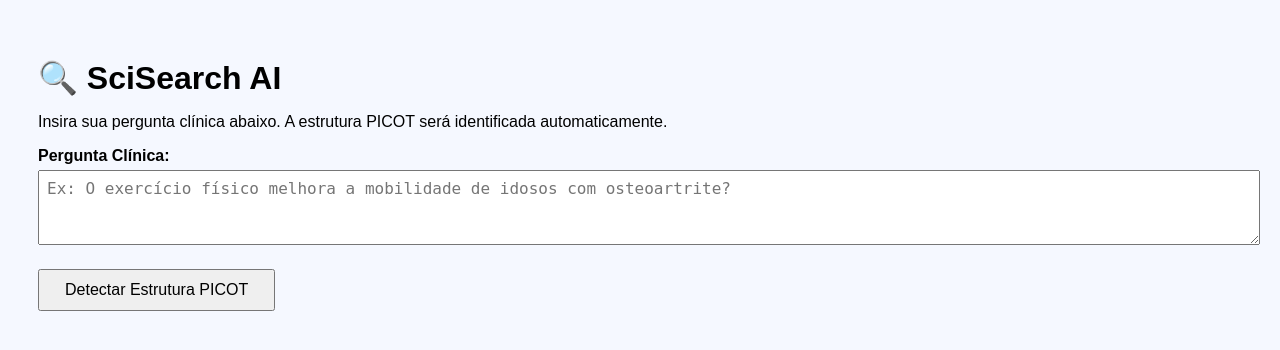
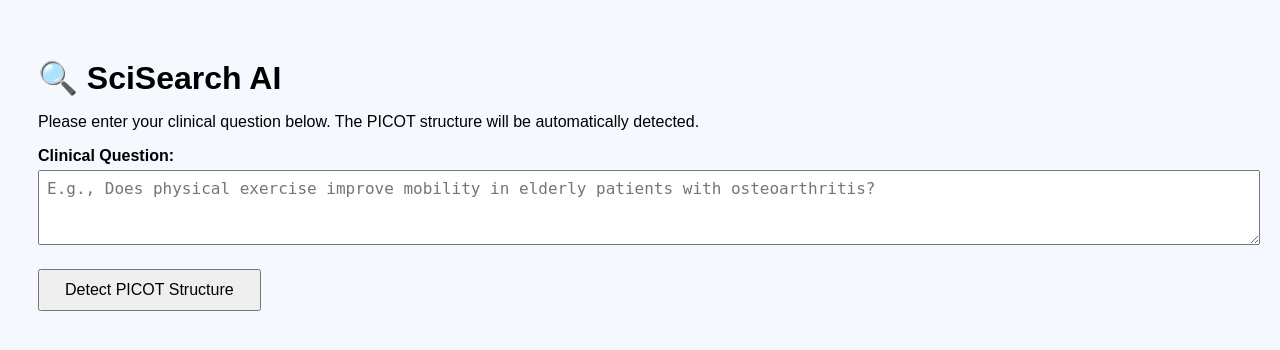
Before and after one commit to scisearch-ai/scisearch-ai, a Flask app: page / in a window 1280 px wide. Shown: the top 350 px of the page. Run offline with Flask 3, Linux system fonts and the light colour scheme; parts of the project's set-up code (start-up, migrations or seed data) failed here and were passed over.

Commit message:
Update index.html

```diff
--- a/scisearch-ai_plus_final_ready/templates/index.html
+++ b/scisearch-ai_plus_final_ready/templates/index.html
@@ -1,9 +1,9 @@
 <!DOCTYPE html>
-<html lang="pt">
+<html lang="en">
 <head>
   <meta charset="UTF-8">
   <meta name="viewport" content="width=device-width, initial-scale=1.0">
-  <title>SciSearch AI - Sistema Inteligente PICOT</title>
+  <title>SciSearch AI - Intelligent PICOT System</title>
   <style>
     body {
       font-family: Arial, sans-serif;
@@ -50,44 +50,44 @@
 <body>
 
   <h1>🔍 SciSearch AI</h1>
-  <p>Insira sua pergunta clínica abaixo. A estrutura PICOT será identificada automaticamente.</p>
+  <p>Please enter your clinical question below. The PICOT structure will be automatically detected.</p>
 
   <div class="section">
-    <label for="question">Pergunta Clínica:</label>
-    <textarea id="question" rows="3" placeholder="Ex: O exercício físico melhora a mobilidade de idosos com osteoartrite?"></textarea>
-    <button onclick="analyzeQuestion()">Detectar Estrutura PICOT</button>
+    <label for="question">Clinical Question:</label>
+    <textarea id="question" rows="3" placeholder="E.g., Does physical exercise improve mobility in elderly patients with osteoarthritis?"></textarea>
+    <button onclick="analyzeQuestion()">Detect PICOT Structure</button>
   </div>
 
   <div class="section" id="picot-section" style="display: none;">
-    <h2>Estrutura PICOT Sugerida (editável)</h2>
+    <h2>Suggested PICOT Structure (editable)</h2>
     <div class="picot-boxes">
       <div>
-        <label for="population">P - População:</label>
+        <label for="population">P - Population:</label>
         <input type="text" id="population">
       </div>
       <div>
-        <label for="intervention">I - Intervenção:</label>
+        <label for="intervention">I - Intervention:</label>
         <input type="text" id="intervention">
       </div>
       <div>
-        <label for="comparison">C - Comparação:</label>
+        <label for="comparison">C - Comparison:</label>
         <input type="text" id="comparison">
       </div>
       <div>
-        <label for="outcome">O - Desfecho:</label>
+        <label for="outcome">O - Outcome:</label>
         <input type="text" id="outcome">
       </div>
       <div>
-        <label for="time">T - Tempo (opcional):</label>
+        <label for="time">T - Time (optional):</label>
         <input type="text" id="time">
       </div>
     </div>
 
     <div class="section filters-section">
-      <h3>Selecionar Bases de Dados e Filtros:</h3>
+      <h3>Select Databases and Filters:</h3>
       <label>
         <input type="checkbox" id="select-all-bases" onchange="toggleAllBases(this)">
-        Selecionar todas as bases
+        Select all databases
       </label>
       <label>
         <input type="checkbox" class="base-checkbox" value="PubMed" onchange="updateFilters()"> PubMed
@@ -96,14 +96,14 @@
         <input type="checkbox" class="base-checkbox" value="Scopus" onchange="updateFilters()"> Scopus
       </label>
       <div id="filters-container"></div>
-      <label for="operator">Operador Lógico:</label>
+      <label for="operator">Logical Operator:</label>
       <select id="operator">
         <option value="AND">AND</option>
         <option value="OR">OR</option>
       </select>
     </div>
 
-    <button onclick="startSearch()">Buscar</button>
+    <button onclick="startSearch()">Search</button>
   </div>
 
   <script>
@@ -127,7 +127,7 @@
     async function analyzeQuestion() {
       const question = document.getElementById("question").value;
       if (!question) {
-        alert("Por favor, insira uma pergunta clínica.");
+        alert("Please enter a clinical question.");
         return;
       }
       try {
@@ -137,7 +137,7 @@
           body: JSON.stringify({ question })
         });
         if (!response.ok) {
-          alert("Erro na análise da pergunta.");
+          alert("Error analyzing the question.");
           return;
         }
         const data = await response.json();
@@ -148,7 +148,7 @@
         document.getElementById("time").value = data.time || "";
         document.getElementById("picot-section").style.display = "block";
       } catch (err) {
-        alert("Erro: " + err.message);
+        alert("Error: " + err.message);
       }
     }
 
@@ -207,7 +207,7 @@
         window.location.href = "/results";
       })
       .catch(err => {
-        alert("Erro ao buscar resultados: " + err.message);
+        alert("Error fetching results: " + err.message);
       });
     }
   </script>
```
